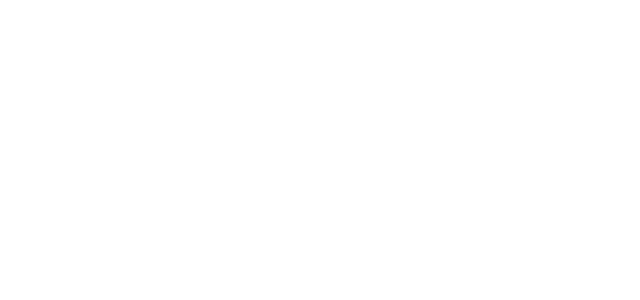
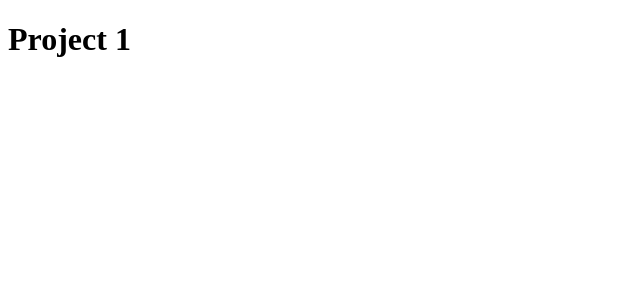
Before and after one commit to thanthtooaung-coding/Learning-Vuejs, a Vue app in the folder vuejs-masterclass-2024/: page /projects/1 in a window 1280 px wide. Before the commit this address had no page. Shown: the top 300 px of the page, without its empty margins (0-640 px from the left). Built offline with nearby package versions, Linux system fonts and the light colour scheme; the HTML template or start-up script is replaced by a standard one.

Commit message:
Add Routes with Wildcards

```diff
--- a/vuejs-masterclass-2024/src/router/index.ts
+++ b/vuejs-masterclass-2024/src/router/index.ts
@@ -15,6 +15,12 @@
       name: 'projects',
       component: () => import('@/views/ProjectsView.vue'),
     },
+    {
+      // /projects/asdf123
+      path: '/projects/:id',
+      name: 'single-project',
+      component: () => import('@/views/SingleProjectView.vue'),
+    },
   ],
 })
 
--- /dev/null
+++ b/vuejs-masterclass-2024/src/views/SingleProjectView.vue
@@ -0,0 +1,9 @@
+<script setup lang="ts">
+import { useRoute } from 'vue-router'
+
+const route = useRoute()
+</script>
+
+<template>
+  <h1>Project {{ route.params?.id }}</h1>
+</template>
```
